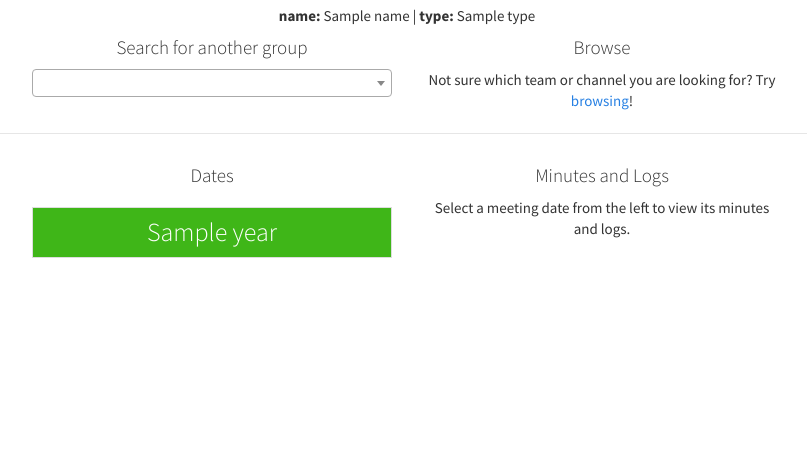
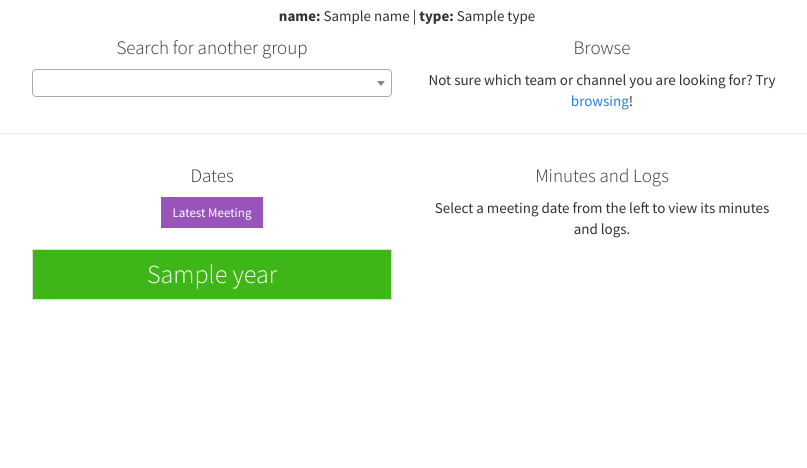
Before and after one commit to fedora-infra/mote, a Flask app: template mote/templates/sresults.html in a window 1280 px wide. Shown: the part 146-614 px from the top of the page, without its empty margins (233-1040 px from the left). Run offline with Flask 2, Linux system fonts and the light colour scheme; the template is opened without the code that fills it: most values are stand-ins (such as "Sample title", 1, 10 or a date in 2020); parts of the project's set-up code (start-up, migrations or seed data) failed here and were passed over; some libraries are stand-ins or nearby versions.

Commit message:
Show a button to directly show latest meeting

```diff
--- a/mote/__init__.py
+++ b/mote/__init__.py
@@ -302,7 +302,8 @@ def sresults():
         name = group_id,
         type = group_type,
         avail_dates = avail_dates,
-        meetbot_location = config.meetbot_prefix
+        meetbot_location = config.meetbot_prefix,
+        latest_meeting = next(reversed(avail_dates.items()[0][1].items()[-1][1]))
     )
 
 
--- a/mote/templates/sresults.html
+++ b/mote/templates/sresults.html
@@ -29,6 +29,7 @@
     <div class="row">
         <div class="col-md-4 col-md-offset-2">
             <h4>Dates</h4>
+            <a onclick="showLogs('{{latest_meeting}}')" class="btn btn-sm btn-info">Latest Meeting</a>
             <ul class="list-group main-list-group">
                 {% for year in avail_dates %}
                 <h3><a onclick="closeOthers();openList('{{year}}');" href="javascript:void();" class="list-group-item list-group-item-success">{{year}}</a></h3>
```
